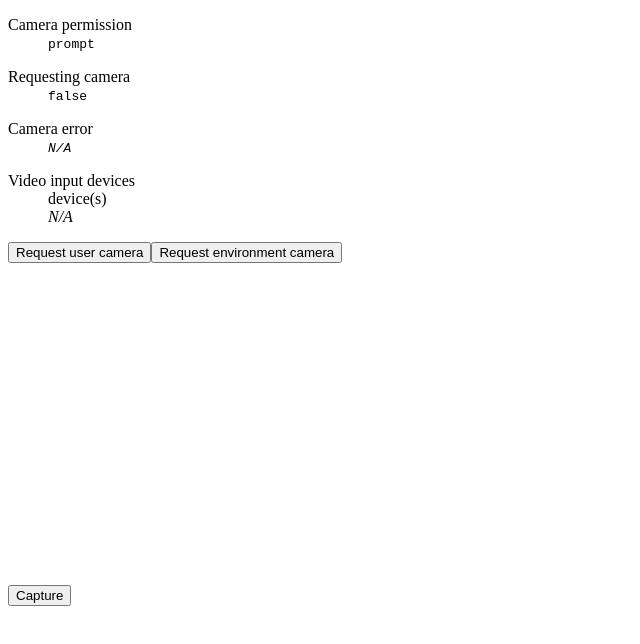
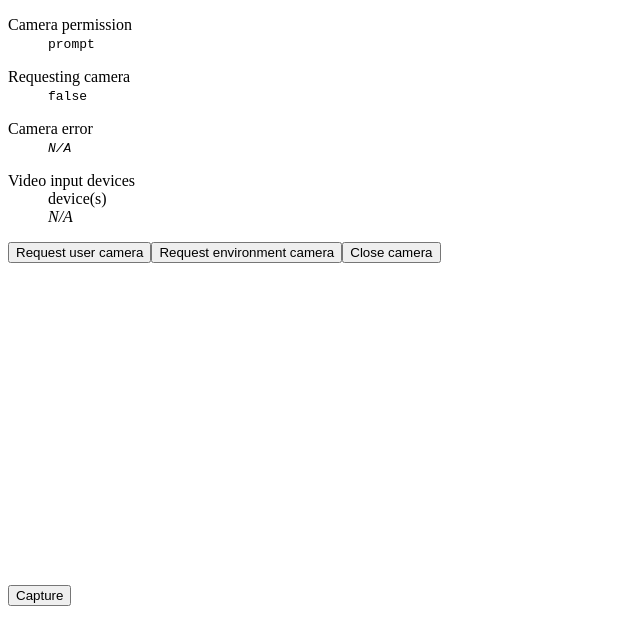
Before and after one commit to j-/picture-this-ui, a React (Create React App) app: page / in a window 1280 px wide. Shown: the top 644 px of the page, without its empty margins (0-640 px from the left). Built offline with nearby package versions, Linux system fonts and the light colour scheme.

Commit message:
Add "cancel request" button

```diff
--- a/src/components/App.tsx
+++ b/src/components/App.tsx
@@ -13,6 +13,7 @@ import Gallery from './Gallery';
 import Capture from './ButtonCapture';
 import RequestUserCamera from './ButtonRequestUserCamera';
 import RequestEnvironmentCamera from './ButtonRequestEnvironmentCamera';
+import CancelRequest from './ButtonCancelRequest';
 
 const App: React.FC = () => {
   const devices = useSelector(getDevices);
@@ -45,6 +46,9 @@ const App: React.FC = () => {
       <RequestEnvironmentCamera>
         Request environment camera
       </RequestEnvironmentCamera>
+      <CancelRequest>
+        Close camera
+      </CancelRequest>
       <br />
       <Camera />
       <br />
--- /dev/null
+++ b/src/components/ButtonCancelRequest.tsx
@@ -0,0 +1,22 @@
+import * as React from 'react';
+import { useStream } from './Stream';
+
+export interface Props extends React.ButtonHTMLAttributes<HTMLButtonElement> {}
+
+const ButtonCancelRequest: React.FC<Props> = ({ onClick, ...props }) => {
+  const [stream] = useStream();
+
+  const handleClick: React.MouseEventHandler = async (e) => {
+    e.preventDefault();
+    try {
+      if (!stream) throw new Error('Expected stream');
+      stream.getTracks().forEach((track) => track.stop());
+    } catch (err) {}
+  };
+
+  return (
+    <button onClick={handleClick} {...props} />
+  );
+};
+
+export default ButtonCancelRequest;
```
